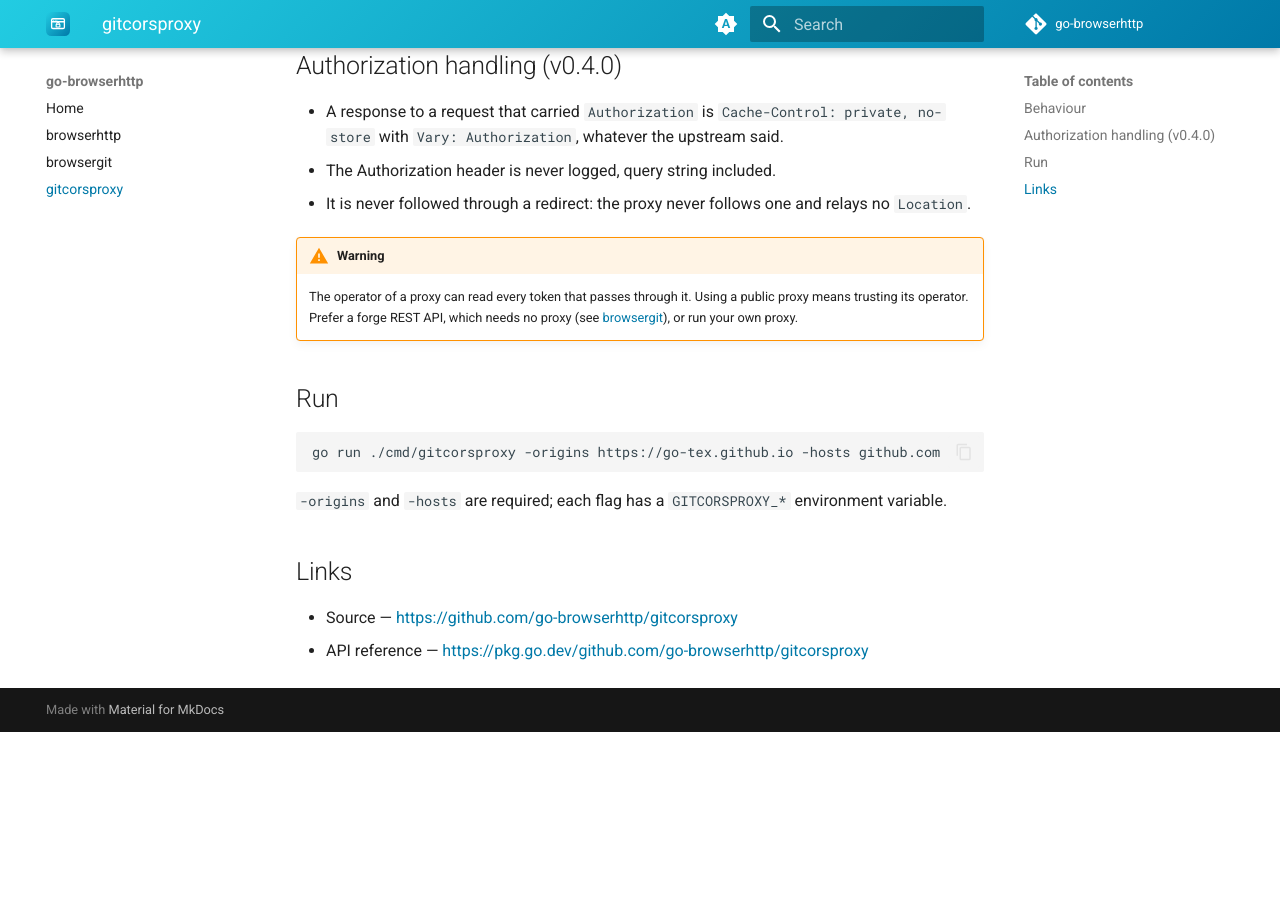
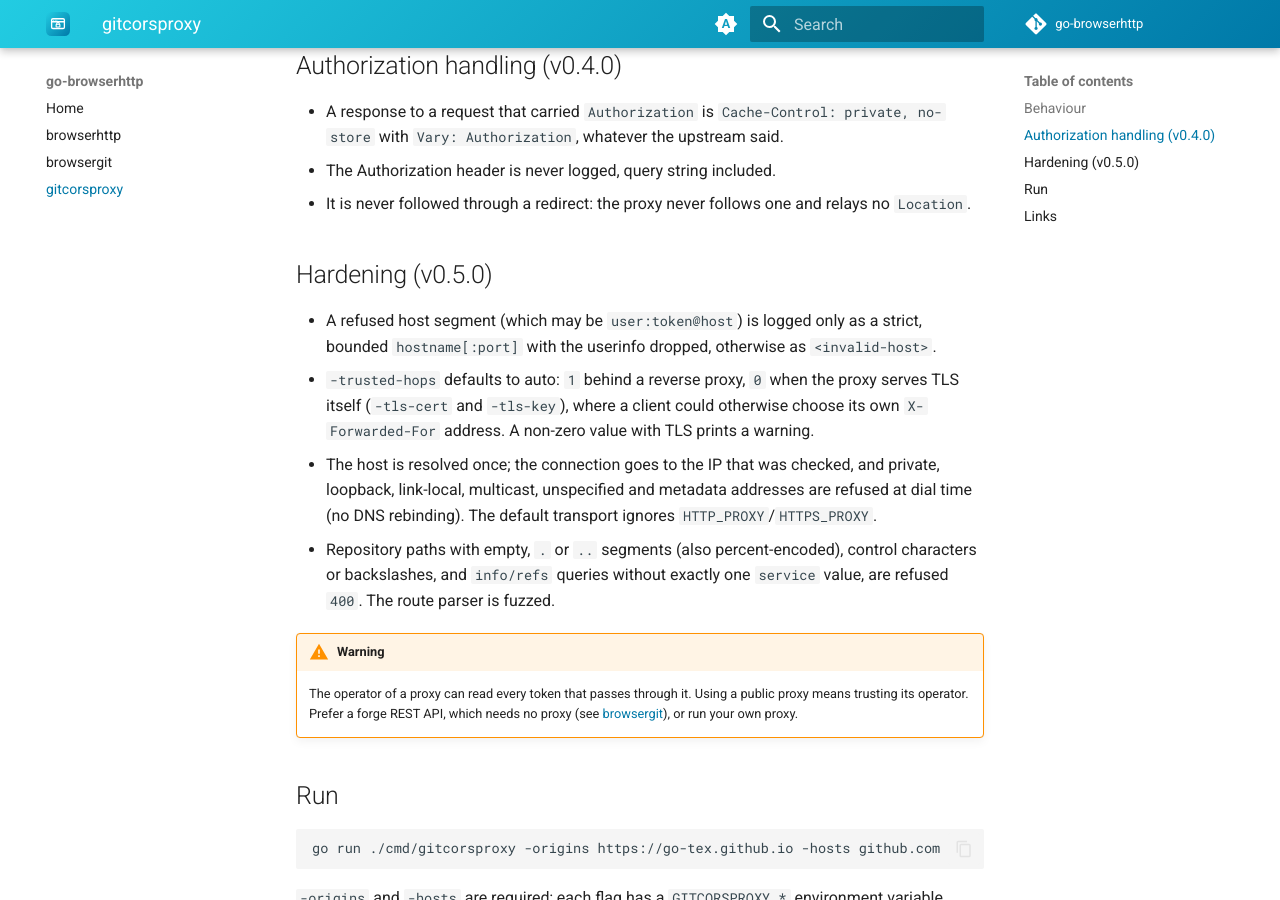
Before and after one commit to go-browserhttp/docs, an MkDocs documentation site: the page built from docs/repos/gitcorsproxy.md, in a window 1280 px wide and 900 px high, scrolled down 551 px. Built offline with MkDocs 1.6.1 and Material for MkDocs 9.7.7, drawn with Linux system fonts in a browser that asks for light colours; the version menu is left out; before the commit the page ends 1283 px from its top, so only the background shows below that.

Commit message:
Document gitcorsproxy v0.5.0 hardening (#5)
Co-authored-by: Claude Sonnet 5.5 <noreply@anthropic.com>

```diff
--- a/docs/repos/gitcorsproxy.md
+++ b/docs/repos/gitcorsproxy.md
@@ -16,6 +16,13 @@ It stores nothing: the browser holds the user's token and sends it on each reque
 - The Authorization header is never logged, query string included.
 - It is never followed through a redirect: the proxy never follows one and relays no `Location`.
 
+## Hardening (v0.5.0)
+
+- A refused host segment (which may be `user:token@host`) is logged only as a strict, bounded `hostname[:port]` with the userinfo dropped, otherwise as `<invalid-host>`.
+- `-trusted-hops` defaults to auto: `1` behind a reverse proxy, `0` when the proxy serves TLS itself (`-tls-cert` and `-tls-key`), where a client could otherwise choose its own `X-Forwarded-For` address. A non-zero value with TLS prints a warning.
+- The host is resolved once; the connection goes to the IP that was checked, and private, loopback, link-local, multicast, unspecified and metadata addresses are refused at dial time (no DNS rebinding). The default transport ignores `HTTP_PROXY`/`HTTPS_PROXY`.
+- Repository paths with empty, `.` or `..` segments (also percent-encoded), control characters or backslashes, and `info/refs` queries without exactly one `service` value, are refused `400`. The route parser is fuzzed.
+
 !!! warning
     The operator of a proxy can read every token that passes through it. Using a public proxy means trusting its operator. Prefer a forge REST API, which needs no proxy (see [browsergit](browsergit.md)), or run your own proxy.
 
```
